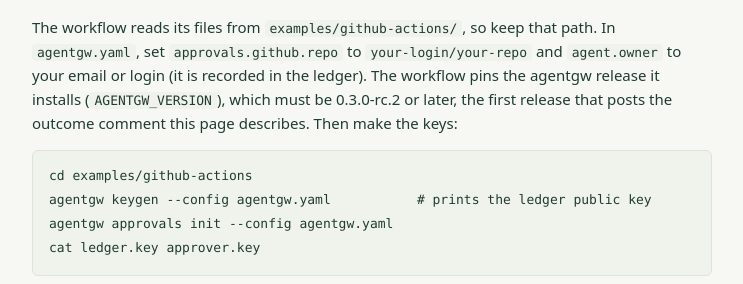
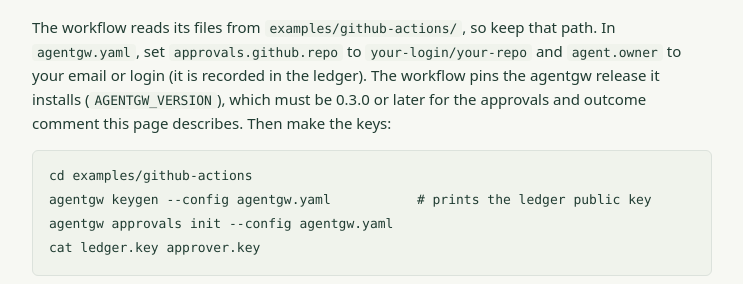
Before and after one commit to midspan-dev/agentgw, a Jekyll site: the page built from docs/github-actions.md, in a window 1280 px wide and 900 px high, scrolled down 607 px. Shown: the part 171-455 px from the top of the window, without its empty margins (268-1011 px from the left). Built offline with Jekyll 4.4.1, drawn with Linux system fonts in a browser that asks for light colours; our own code applies the rules of GitHub Pages for plain Markdown files.

Commit message:
Pin the Actions example to agentgw 0.3.0
Exported from private ecfd917

````diff
--- a/docs/github-actions.md
+++ b/docs/github-actions.md
@@ -30,8 +30,8 @@ cp examples/github-actions/.github/workflows/triage.yml .github/workflows/
 The workflow reads its files from `examples/github-actions/`, so keep that
 path. In `agentgw.yaml`, set `approvals.github.repo` to `your-login/your-repo`
 and `agent.owner` to your email or login (it is recorded in the ledger). The workflow pins
-the agentgw release it installs (`AGENTGW_VERSION`), which must be 0.3.0-rc.2
-or later, the first release that posts the outcome comment this page describes.
+the agentgw release it installs (`AGENTGW_VERSION`), which must be 0.3.0
+or later for the approvals and outcome comment this page describes.
 Then make the keys:
 
 ```sh
````
Also changed, not shown: README.md, examples/github-actions/.github/workflows/triage.yml, examples/github-actions/README.md.
